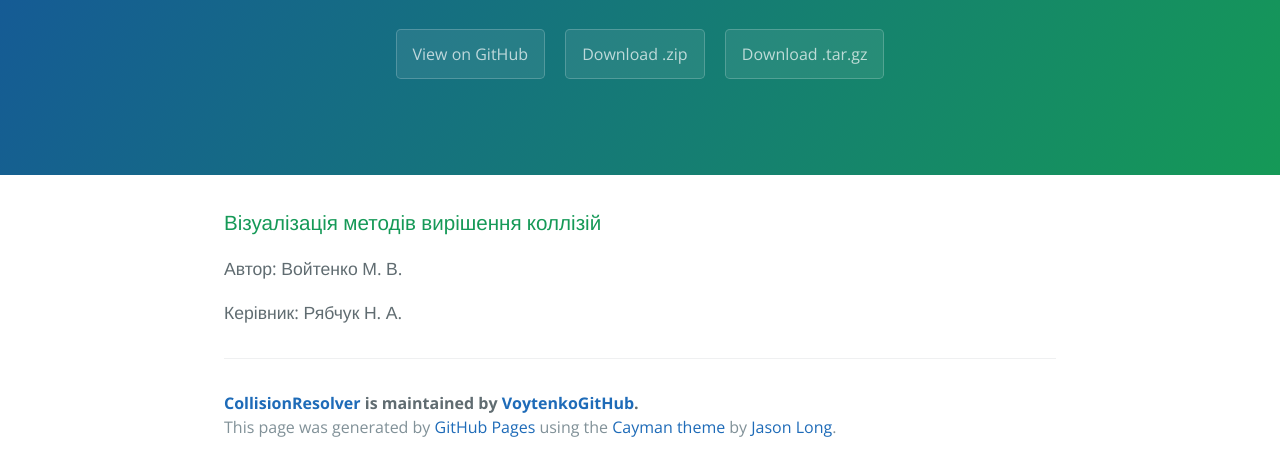
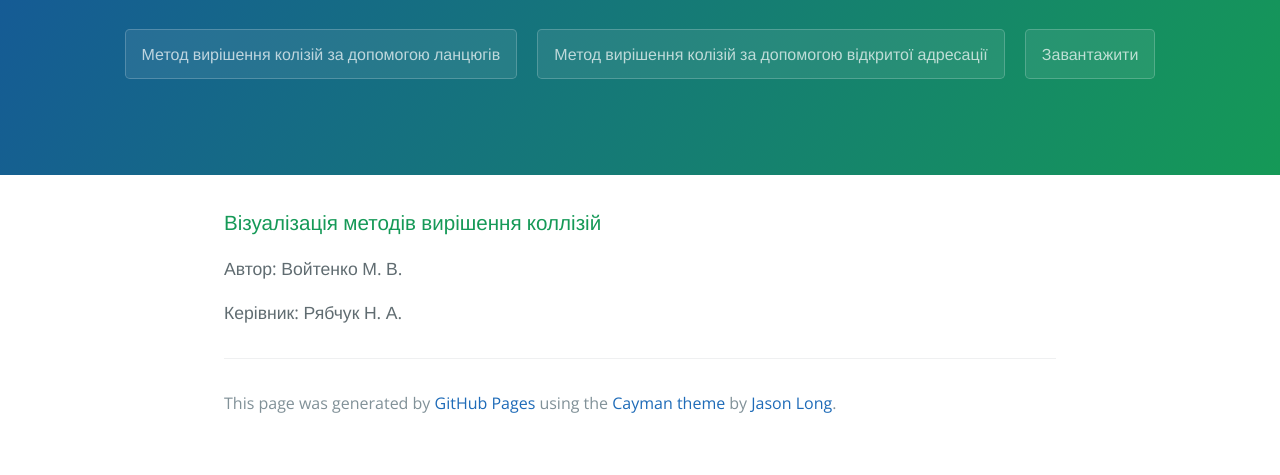
Before and after one commit to VoytenkoGitHub/OpenHashViz, a plain HTML site: page index.html in a window 1280 px wide. Shown: the part 161-636 px from the top of the page. Drawn offline with nearby package versions, Linux system fonts and the light colour scheme.

Commit message:
Update index.html

```diff
--- a/index.html
+++ b/index.html
@@ -2,7 +2,7 @@
 <html lang="en-us">
   <head>
     <meta charset="UTF-8">
-    <title>CollisionResolver by VoytenkoGitHub</title>
+    <title>CollisionResolver</title>
     <meta name="viewport" content="width=device-width, initial-scale=1">
     <link rel="stylesheet" type="text/css" href="stylesheets/normalize.css" media="screen">
     <link href='http://fonts.googleapis.com/css?family=Open+Sans:400,700' rel='stylesheet' type='text/css'>
@@ -13,21 +13,20 @@
     <section class="page-header">
       <h1 class="project-name">CollisionResolver</h1>
       <h2 class="project-tagline"></h2>
-      <a href="https://github.com/VoytenkoGitHub/OpenHashViz" class="btn">View on GitHub</a>
-      <a href="https://github.com/VoytenkoGitHub/OpenHashViz/zipball/master" class="btn">Download .zip</a>
-      <a href="https://github.com/VoytenkoGitHub/OpenHashViz/tarball/master" class="btn">Download .tar.gz</a>
+      <a href="http://tihonv.github.io/OpenHashViz/ClosedHashBucket.html" class="btn">Метод вирішення колізій за допомогою ланцюгів</a>
+      <a href="http://tihonv.github.io/OpenHashViz/ClosedHash.html" class="btn">Метод вирішення колізій за допомогою відкритої адресації</a>
+      <a href="https://github.com/TihonV/OpenHashViz/zipball/master" class="btn">Завантажити</a>
     </section>
 
     <section class="main-content">
       <h3>
-<a id="Візуалізація-методів-вирішення-коллізій" class="anchor" href="#%D0%92%D1%96%D0%B7%D1%83%D0%B0%D0%BB%D1%96%D0%B7%D0%B0%D1%86%D1%96%D1%8F-%D0%BC%D0%B5%D1%82%D0%BE%D0%B4%D1%96%D0%B2-%D0%B2%D0%B8%D1%80%D1%96%D1%88%D0%B5%D0%BD%D0%BD%D1%8F-%D0%BA%D0%BE%D0%BB%D0%BB%D1%96%D0%B7%D1%96%D0%B9" aria-hidden="true"><span class="octicon octicon-link"></span></a>Візуалізація методів вирішення коллізій</h3>
+<a id="Візуалізація-методів-вирішення-коллізій" class="anchor" aria-hidden="true"><span class="octicon octicon-link"></span></a>Візуалізація методів вирішення коллізій</h3>
 
 <p>Автор: Войтенко М. В.</p>
 
 <p>Керівник: Рябчук Н. А.</p>
 
       <footer class="site-footer">
-        <span class="site-footer-owner"><a href="https://github.com/VoytenkoGitHub/OpenHashViz">CollisionResolver</a> is maintained by <a href="https://github.com/VoytenkoGitHub">VoytenkoGitHub</a>.</span>
 
         <span class="site-footer-credits">This page was generated by <a href="https://pages.github.com">GitHub Pages</a> using the <a href="https://github.com/jasonlong/cayman-theme">Cayman theme</a> by <a href="https://twitter.com/jasonlong">Jason Long</a>.</span>
       </footer>
```
